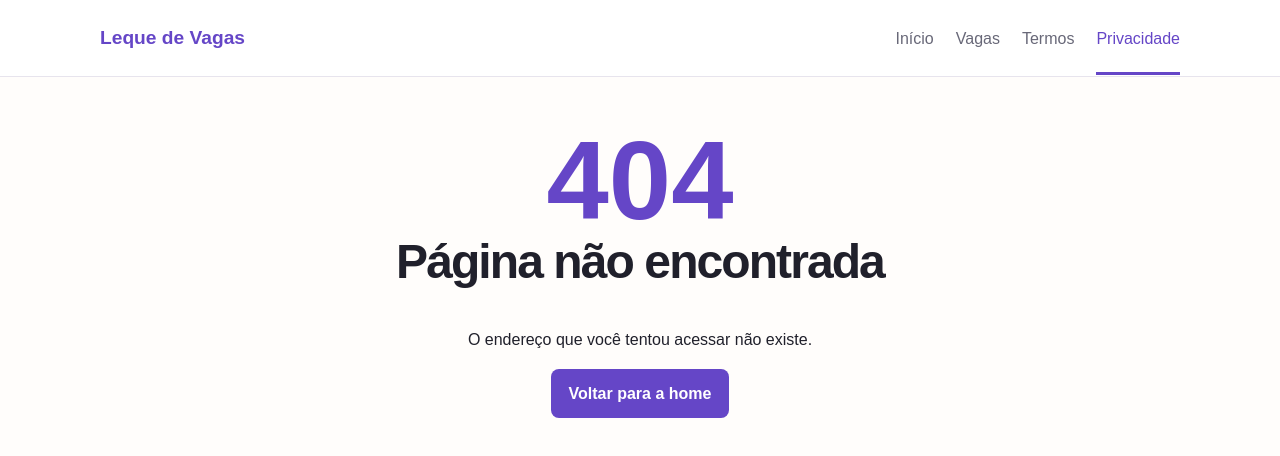
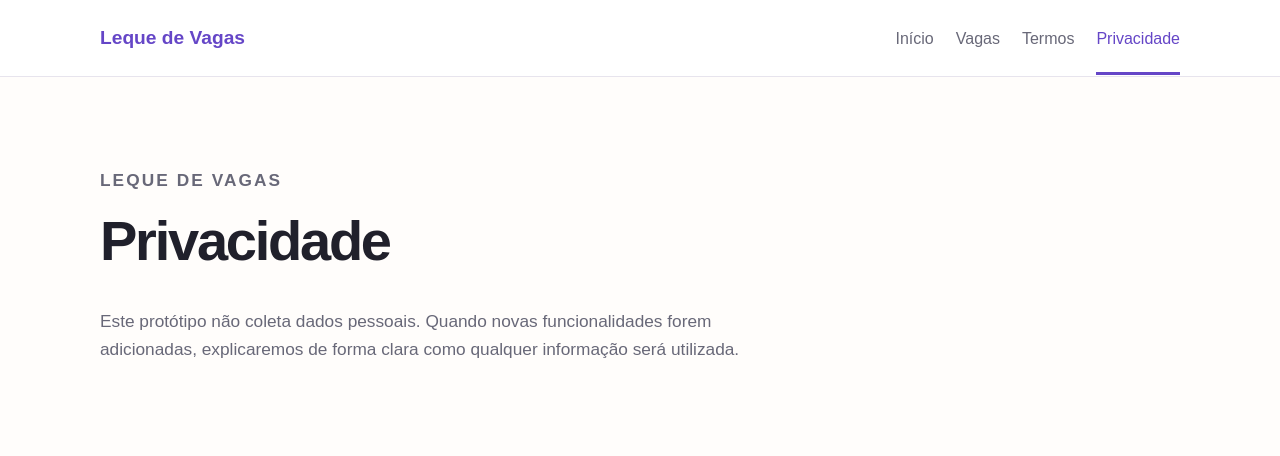
Before and after one commit to teteudeveloper/leque-vagas, a Next.js app: page /privacidade in a window 1280 px wide. Before the commit this address had no page. Shown: the top 456 px of the page. Built offline with nearby package versions, Linux system fonts and the light colour scheme.

Commit message:
feat: add institutional route group

```diff
--- /dev/null
+++ b/app/(institucional)/layout.tsx
@@ -0,0 +1 @@
+export default function InstitucionalLayout({ children }: Readonly<{ children: React.ReactNode }>) { return <div className="prose institucional"><p className="eyebrow">Leque de Vagas</p>{children}</div>; }
--- /dev/null
+++ b/app/(institucional)/privacidade/page.tsx
@@ -0,0 +1,2 @@
+export const metadata = { title: "Privacidade" };
+export default function Privacidade() { return <><h1>Privacidade</h1><p>Este protótipo não coleta dados pessoais. Quando novas funcionalidades forem adicionadas, explicaremos de forma clara como qualquer informação será utilizada.</p></>; }
--- /dev/null
+++ b/app/(institucional)/termos/page.tsx
@@ -0,0 +1,2 @@
+export const metadata = { title: "Termos de uso" };
+export default function Termos() { return <><h1>Termos de uso</h1><p>O Leque de Vagas é um projeto educacional. As oportunidades exibidas são dados fictícios usados para demonstrar a navegação da aplicação.</p></>; }
```
